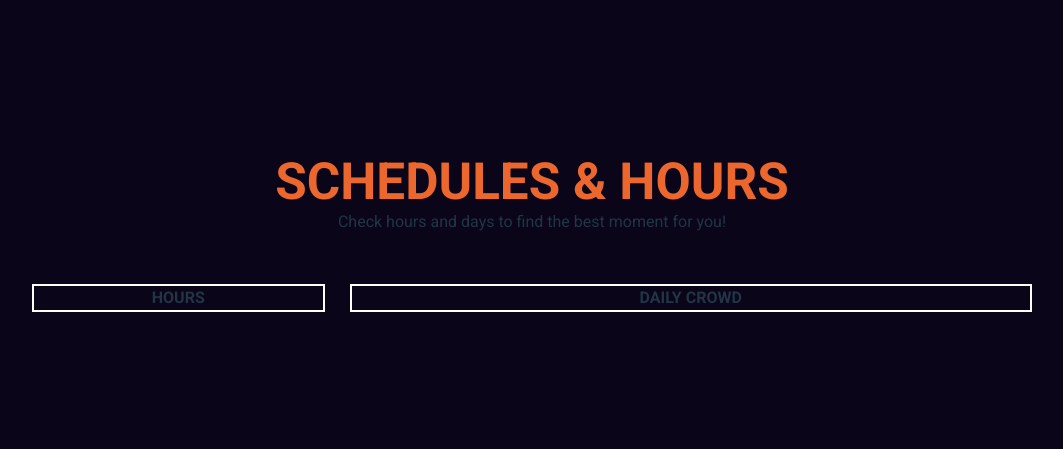
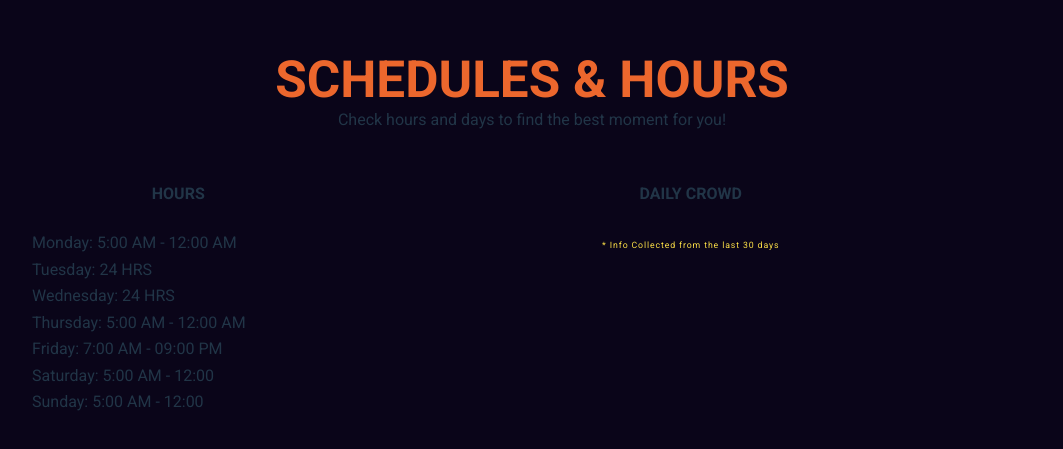
Before and after one commit to luisgcode/crowdMeterSystem, a React (Vite) app: page / in a window 1280 px wide. Shown: the part 167-616 px from the top of the page, without its empty margins (108-1171 px from the left). Built offline with nearby package versions, Linux system fonts and the light colour scheme.

Commit message:
Work in progress

```diff
--- a/src/crowdMeter/Crowdmeter.jsx
+++ b/src/crowdMeter/Crowdmeter.jsx
@@ -13,12 +13,23 @@ const Crowdmeter = () => {
         </div>
         <div className="schedule-content flex gap-10  ">
           <div className="hours w-[300px]">
-            <h2 className="font-bold uppercase border-2 border-white">hours</h2>
+            <h2 className="font-bold uppercase mb-10">hours</h2>
+            <div className="hours-block flex flex-col gap-1 text-left  ">
+              <span>Monday: 5:00 AM - 12:00 AM</span>
+              <span>Tuesday: 24 HRS</span>
+              <span>Wednesday: 24 HRS</span>
+              <span>Thursday: 5:00 AM - 12:00 AM</span>
+              <span>Friday: 7:00 AM - 09:00 PM</span>
+              <span>Saturday: 5:00 AM - 12:00</span>
+              <span>Sunday: 5:00 AM - 12:00</span>
+            </div>
           </div>
           <div className="crowd w-[700px]">
-            <h2 className="font-bold uppercase border-2 border-white">
-              daily crowd
-            </h2>
+            <h2 className="font-bold uppercase mb-10">daily crowd</h2>
+            <div className="crowd-block  "></div>
+            <span className="text-yellow-300 text-sm tracking-widest ">
+              * Info Collected from the last 30 days
+            </span>
           </div>
         </div>
       </div>
```
Also changed, not shown: image.png (deleted), src/assets/images/idea.png.
